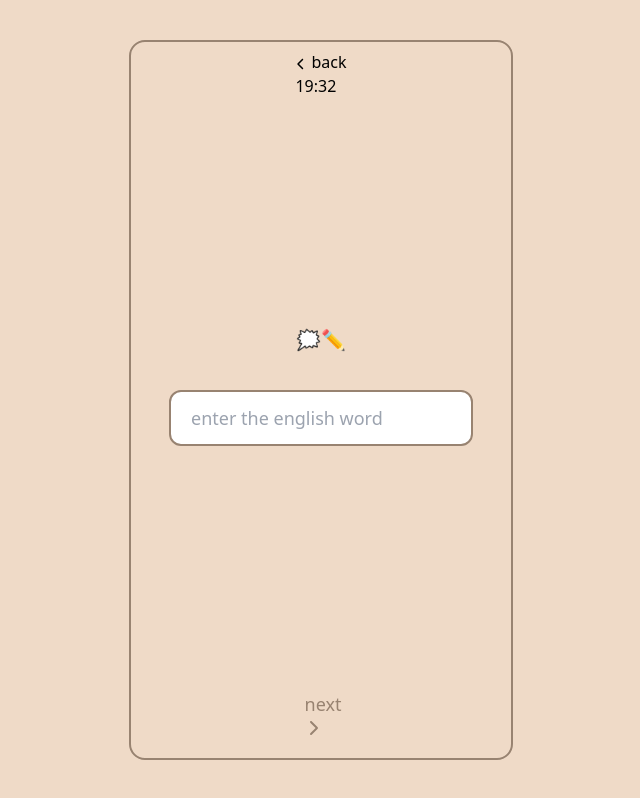
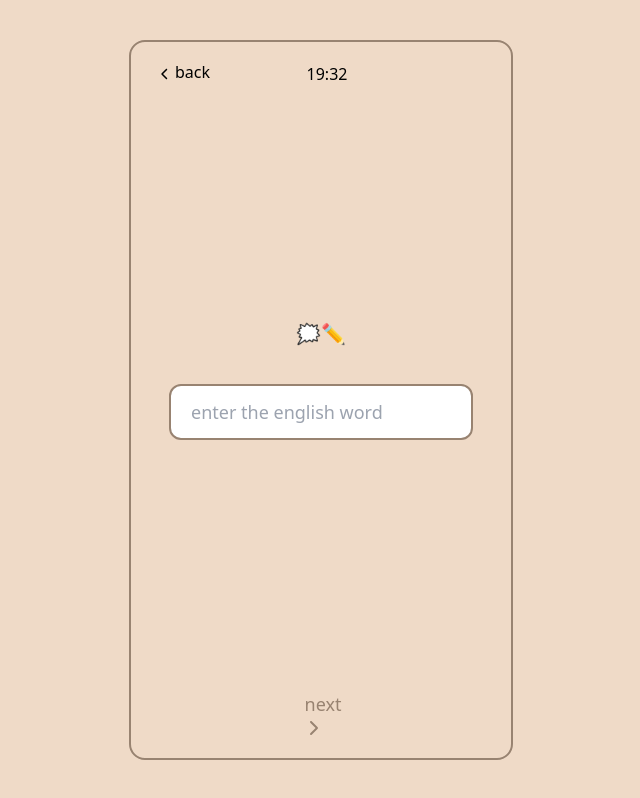
Before and after one commit to vladk7072/react-engwords-app, a React (Create React App) app: page /adding-words in a window 1280 px wide. Shown: the whole page, without its empty margins (319-959 px from the left). Built offline with nearby package versions, Linux system fonts and the light colour scheme.

Commit message:
chore: non commit

```diff
--- a/src/app.scss
+++ b/src/app.scss
@@ -8,9 +8,9 @@
 .wrapper {
   @apply max-w-sm mx-auto w-[100%] h-[90vh] overflow-hidden border-2 border-[#988371] rounded-2xl flex items-center justify-between flex-col px-3 pb-4 pt-2 sm:px-4 sm:pb-6 sm:pt-3;
 }
-// .top {
-//   @apply font-medium flex justify-between items-center w-[100%] pl-3 pb-5 pt-2;
-// }
+.top {
+  @apply font-medium flex justify-between items-center w-[100%] pl-3 pb-5 pt-2;
+}
 // .button {
 //   @apply px-4 py-2 flex items-center border-2 rounded-xl hover:cursor-pointer select-none border-[#988371] text-[#988371] active:bg-[#c9b7a7];
 // }
```
